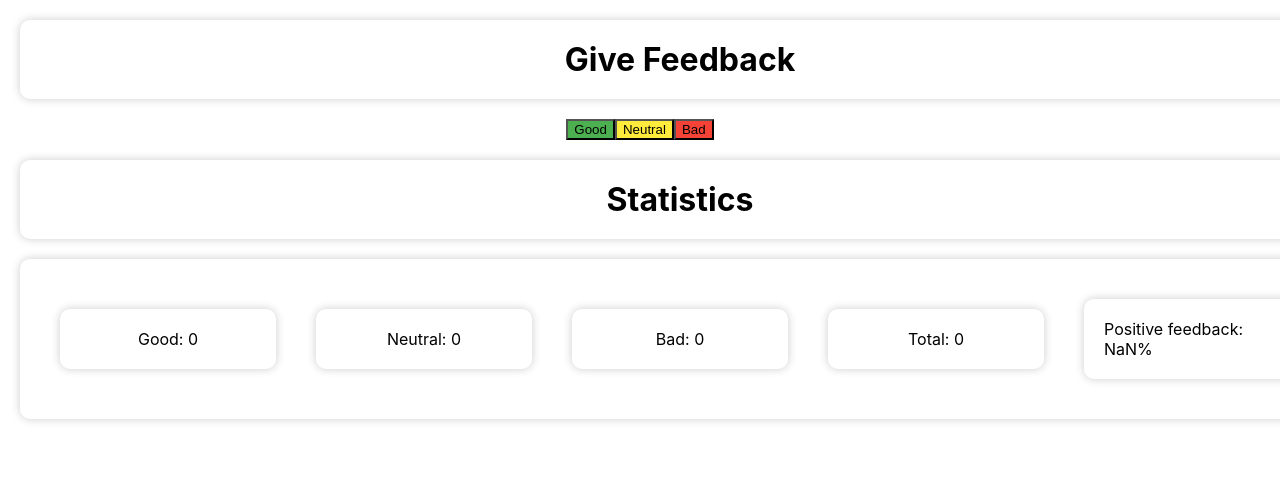
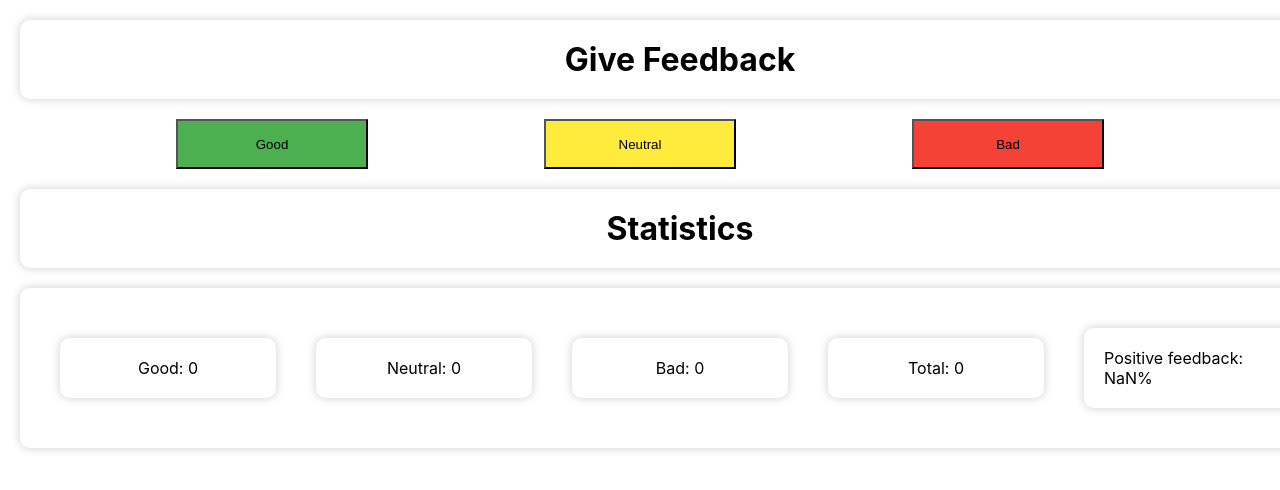
Before and after one commit to RomanHard/goit-react-hw-02-feedback, a React (Create React App) app: page / in a window 1280 px wide. Shown: the top 490 px of the page. Built offline with nearby package versions, Linux system fonts and the light colour scheme.

Commit message:
Update feedback-module.css

```diff
--- a/src/components/feedbackOptions/feedback-module.css
+++ b/src/components/feedbackOptions/feedback-module.css
@@ -13,16 +13,23 @@
   display: flex;
   align-items: center;
   justify-content: center;
+  justify-content: space-evenly;
 }
 
 .good {
   background-color: #4caf50;
+  height: 50px;
+  width: 15%;
 }
 
 .neutral {
   background-color: #ffeb3b;
+  height: 50px;
+  width: 15%;
 }
 
 .bad {
   background-color: #f44336;
+  height: 50px;
+  width: 15%;
 }
```
